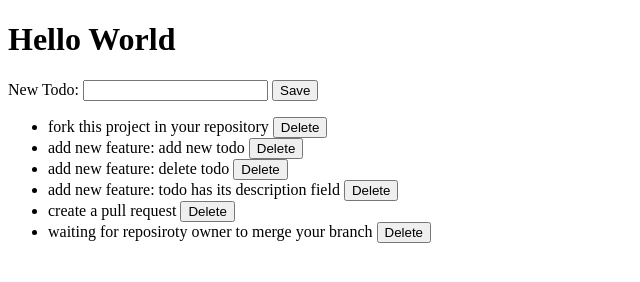
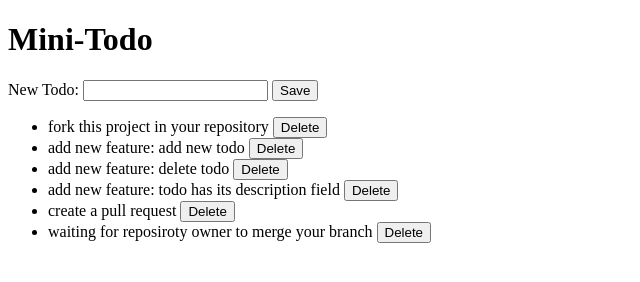
Before and after one commit to lengsumet/mini-todo, a plain HTML site: page index.html in a window 1280 px wide. Shown: the whole page, without its empty margins (0-640 px from the left). Drawn offline with nearby package versions, Linux system fonts and the light colour scheme.

Commit message:
Edit message

```diff
--- a/index.html
+++ b/index.html
@@ -28,7 +28,7 @@
           { id: 5, title: 'create a pull request' },
           { id: 6, title: 'waiting for reposiroty owner to merge your branch' }
         ],
-        message: 'Hello World'
+        message: 'Mini-Todo'
       },
       methods: {
         increase () {
```
